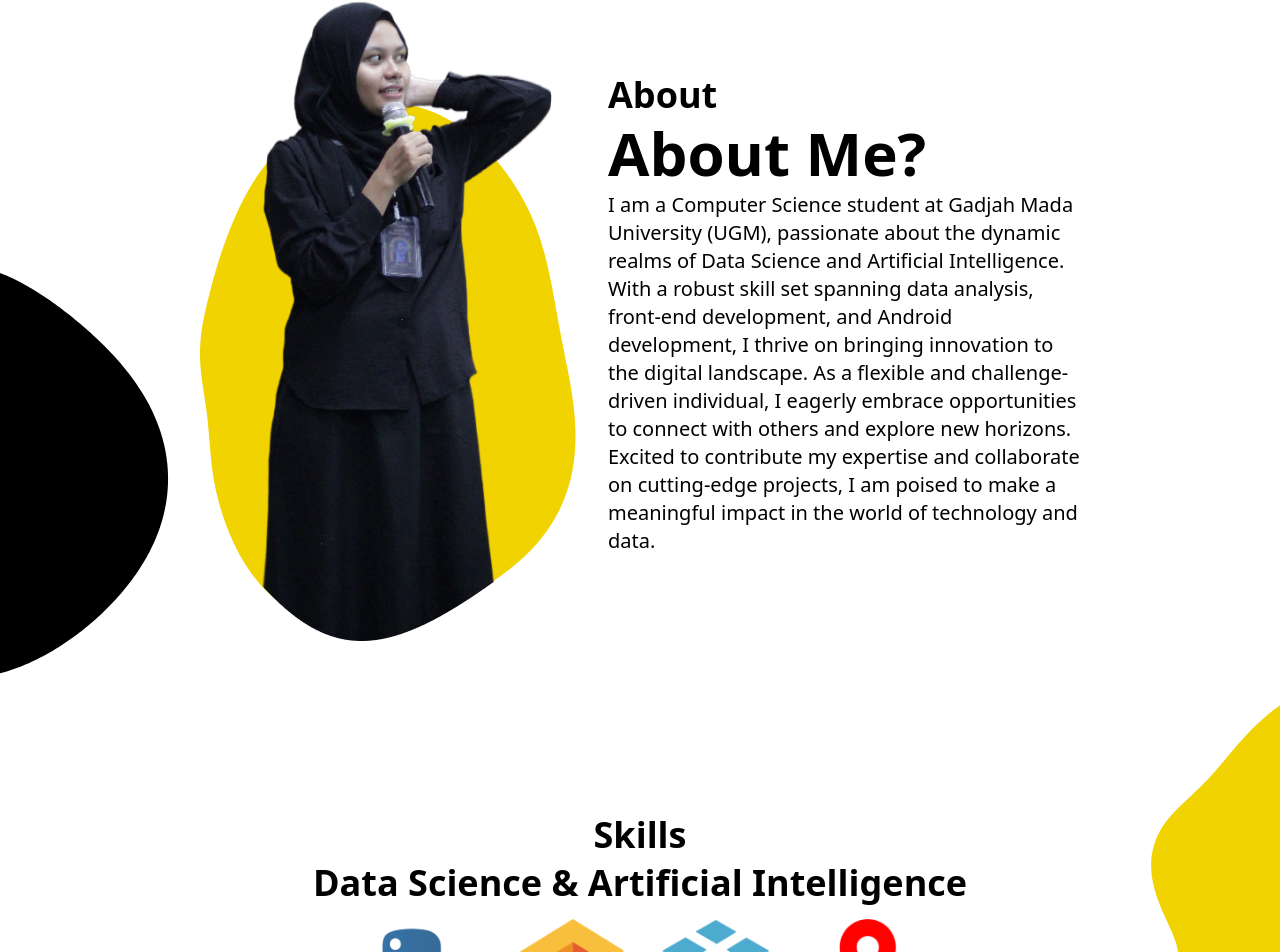
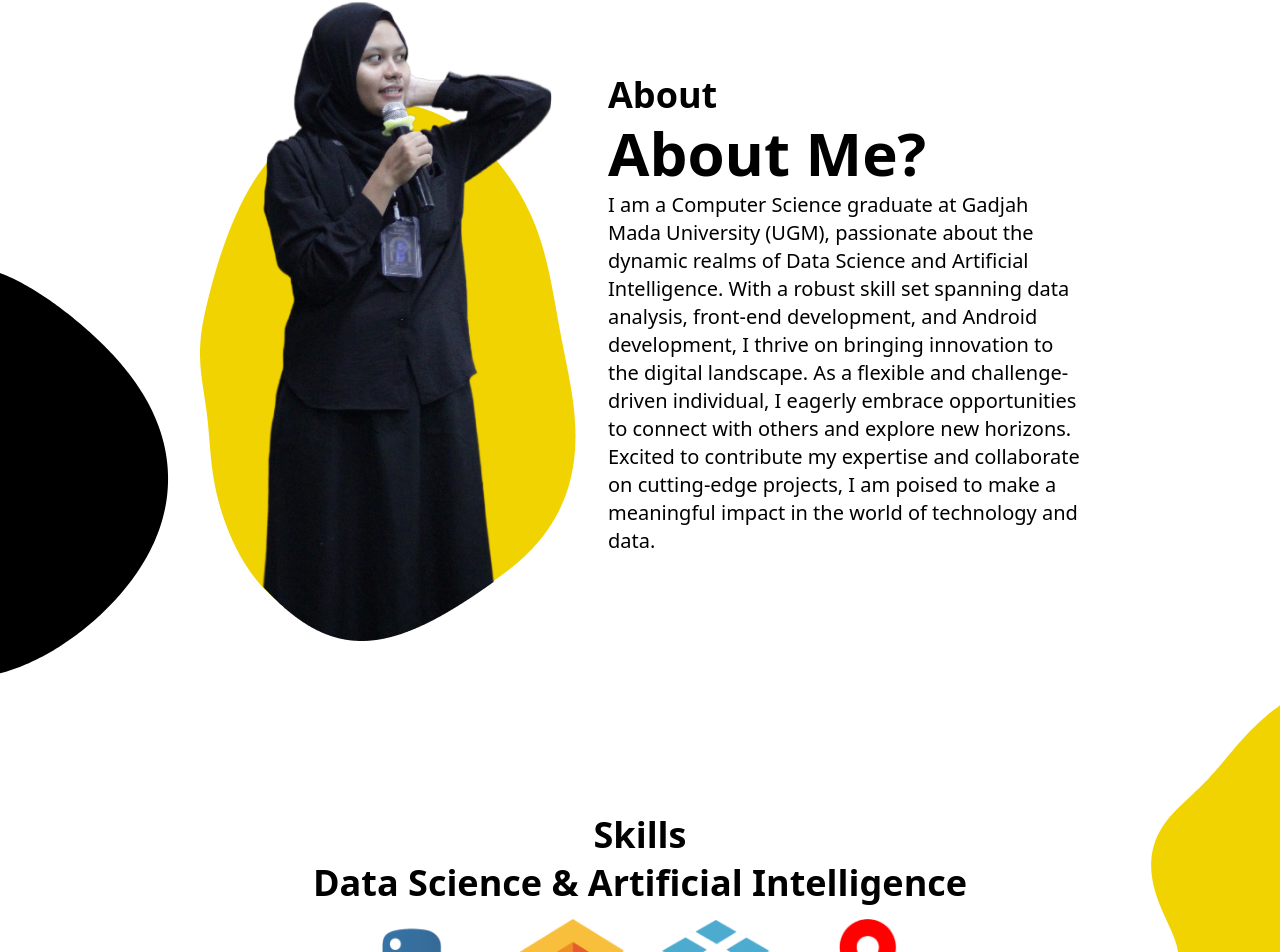
Before and after one commit to Rahmaniatok/Portfolio-Rahmania, a Next.js app: page / in a window 1280 px wide. Shown: the part 885-1837 px from the top of the page. Built offline with nearby package versions, Linux system fonts and the light colour scheme.

Commit message:
Memperbarui data di landing page

```diff
--- a/app/page.tsx
+++ b/app/page.tsx
@@ -20,7 +20,7 @@ export default function Home(){
           </h2>
           <div className="flex justify-center p-4">
             <Link className="text-xl font-semibold rounded border  hover:text-white px-4 py-4 bg-[#F1D302]"
-            href="https://drive.google.com/file/d/11CwwsbF13gzzfAl3NscA8yAajLkoyjGz/view?usp=sharing">Download CV</Link>
+            href="https://drive.google.com/file/d/12ztAjXsrlLBPNhL0WQwHhlNF-xP4aFLQ/view?usp=sharing">Download CV</Link>
           </div>
         </div>
         <img className=" w-[225px] md:w-[480px]" src="/foto1.png"></img>
@@ -33,7 +33,7 @@ export default function Home(){
               About Me?
           </h1>
           <a className="text-l md:text-xl font-sans">
-            I am a Computer Science student at Gadjah Mada University (UGM), passionate about the dynamic realms of Data Science and Artificial Intelligence. With a robust skill set spanning data analysis, front-end development, and Android development, I thrive on bringing innovation to the digital landscape.  As a flexible and challenge-driven individual, I eagerly embrace opportunities to connect with others and explore new horizons. Excited to contribute my expertise and collaborate on cutting-edge projects, I am poised to make a meaningful impact in the world of technology and data.
+            I am a Computer Science graduate at Gadjah Mada University (UGM), passionate about the dynamic realms of Data Science and Artificial Intelligence. With a robust skill set spanning data analysis, front-end development, and Android development, I thrive on bringing innovation to the digital landscape.  As a flexible and challenge-driven individual, I eagerly embrace opportunities to connect with others and explore new horizons. Excited to contribute my expertise and collaborate on cutting-edge projects, I am poised to make a meaningful impact in the world of technology and data.
             </a>
         </div>
       </section>
```
